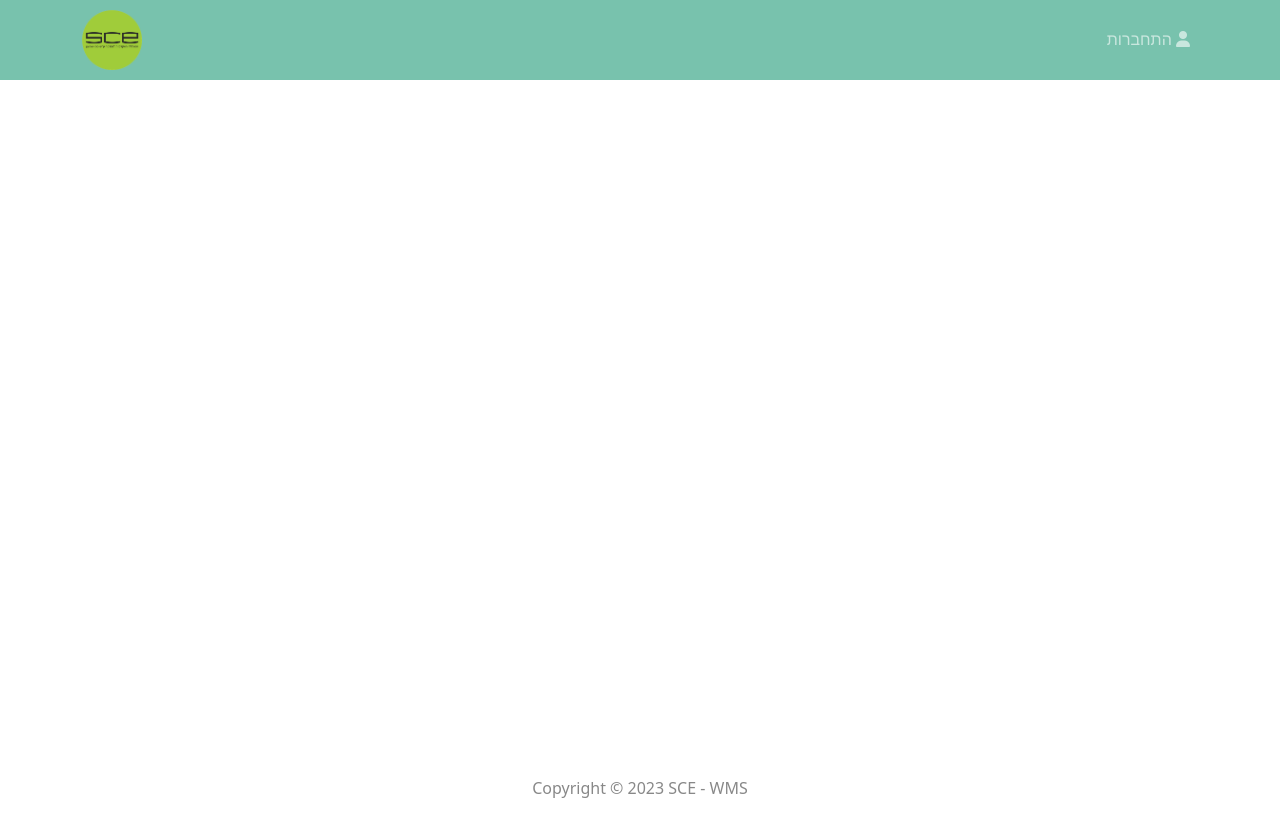
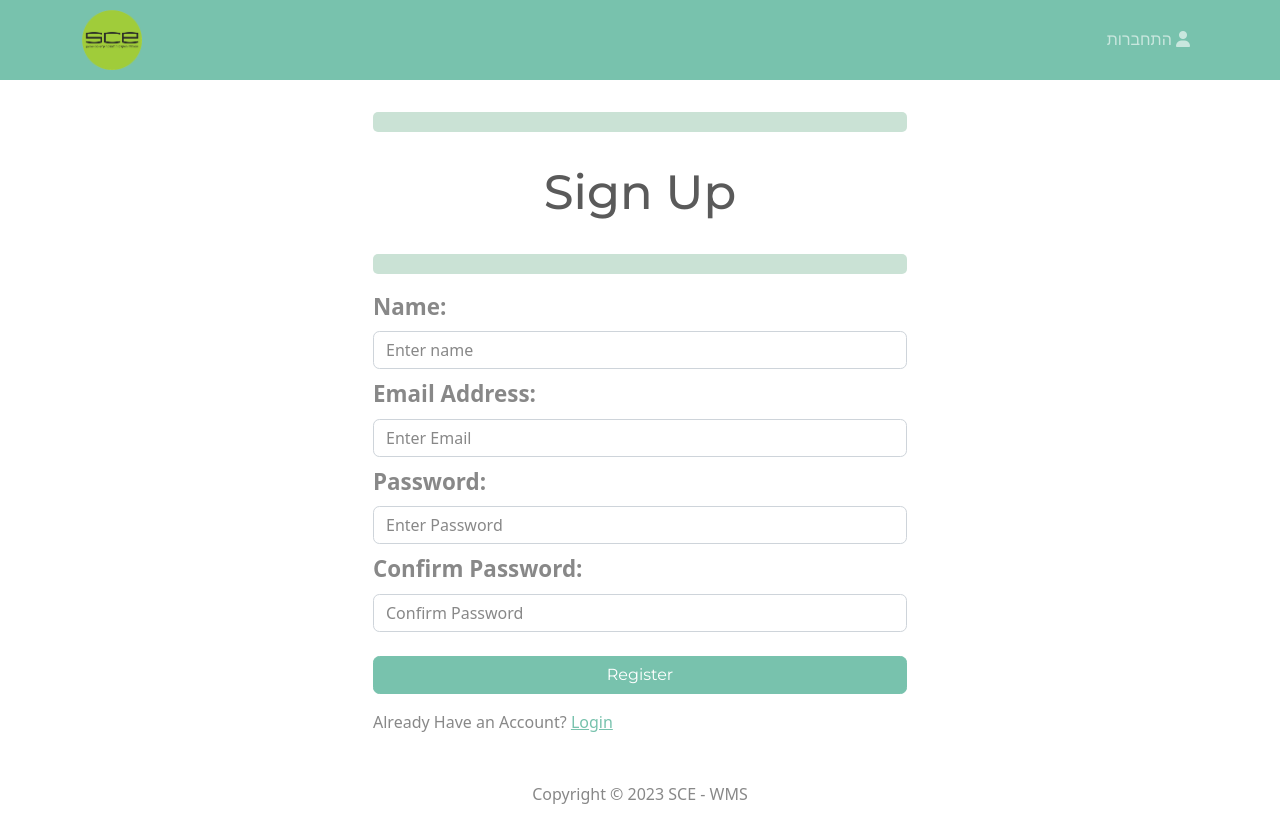
Before and after one commit to MaorSaadia/SCEVC_WMS, a React (Create React App) app in the folder frontend/: page /register in a window 1280 px wide. Built offline with nearby package versions, Linux system fonts and the light colour scheme.

Commit message:
Workin with the login and register screens

```diff
--- a/frontend/public/index.html
+++ b/frontend/public/index.html
@@ -19,7 +19,7 @@
       crossorigin="anonymous"
       referrerpolicy="no-referrer"
     />
-    <title>SCE - WMS</title>
+    <title>SCEVC - WMS</title>
   </head>
   <body>
     <noscript>You need to enable JavaScript to run this app.</noscript>
--- a/frontend/src/App.js
+++ b/frontend/src/App.js
@@ -4,6 +4,8 @@ import { Container } from 'react-bootstrap';
 import Header from './components/Header';
 import Footer from './components/Footer';
 import HomeScreen from './screens/HomeScreen';
+import LoginScreen from './screens/LoginScreen';
+import RegisterScreen from './screens/RegisterScreen';
 
 const App = () => {
   return (
@@ -13,6 +15,8 @@ const App = () => {
         <Container>
           <Routes>
             <Route path="/" element={<HomeScreen />} />
+            <Route path="/login" element={<LoginScreen />} />
+            <Route path="/register" element={<RegisterScreen />} />
           </Routes>
         </Container>
       </main>
--- /dev/null
+++ b/frontend/src/components/FormContainer.js
@@ -0,0 +1,16 @@
+import React from 'react';
+import { Container, Row, Col } from 'react-bootstrap';
+
+function FormContainer({ children }) {
+  return (
+    <Container>
+      <Row className="justify-content-md-center">
+        <Col xs={12} md={6}>
+          {children}
+        </Col>
+      </Row>
+    </Container>
+  );
+}
+
+export default FormContainer;
--- a/frontend/src/index.css
+++ b/frontend/src/index.css
@@ -7,7 +7,7 @@ main {
 }
 
 h1 {
-  font-size: 2rem;
+  font-size: 3rem;
   padding: 1rem 0;
   text-align: center;
 }
@@ -21,3 +21,21 @@ h2 {
 h3 {
   padding: 1rem 0;
 }
+
+strong {
+  font-size: 1.4rem;
+}
+th,
+td {
+  text-align: center;
+  vertical-align: middle;
+}
+
+hr {
+  border: 10px solid SeaGreen;
+  border-radius: 5px;
+}
+.paid {
+  text-align: center;
+  font-size: large;
+}
--- /dev/null
+++ b/frontend/src/screens/LoginScreen.js
@@ -0,0 +1,94 @@
+import React, { useState } from 'react';
+import { Link, useLocation } from 'react-router-dom';
+import {
+  Form,
+  Button,
+  Row,
+  Col,
+  FormGroup,
+  FormLabel,
+  FormControl,
+} from 'react-bootstrap';
+import FormContainer from '../components/FormContainer';
+
+const LoginScreen = () => {
+  const [email, setEmail] = useState('');
+  const [password, setPassword] = useState('');
+
+  //let navigate = useNavigate();
+
+  const { search } = useLocation();
+  const redirect = search ? search.split('=')[1] : '/';
+
+  // console.log(redirect);
+
+  // useEffect(() => {
+  //   if (userInfo) {
+  //     navigate(redirect);
+  //   }
+  // }, [userInfo, redirect]);
+
+  const submitHandler = (e) => {
+    console.log('OK');
+  };
+
+  return (
+    <>
+      {/* <Meta title={'Travel+ | Login'} /> */}
+      <FormContainer>
+        <hr></hr>
+        <h1>התחברות</h1>
+        <hr></hr>
+        <div>
+          <h1> </h1>
+          <h1> </h1>
+        </div>
+        <Form onSubmit={submitHandler}>
+          <FormGroup controlId="email">
+            <FormLabel className="text-center" style={{ width: '100%' }}>
+              <strong>אימייל</strong>
+            </FormLabel>
+            <FormControl
+              type="email"
+              placeholder=""
+              value={email}
+              onChange={(e) => setEmail(e.target.value)}
+            ></FormControl>
+          </FormGroup>
+          <h5> </h5>
+          <FormGroup controlId="password">
+            <FormLabel className="text-center" style={{ width: '100%' }}>
+              <strong>סיסמא</strong>
+            </FormLabel>
+            <FormControl
+              type="password"
+              placeholder=""
+              value={password}
+              onChange={(e) => setPassword(e.target.value)}
+            ></FormControl>
+          </FormGroup>
+          <div>
+            <h2> </h2>
+          </div>
+          <div className="d-grid gap-3">
+            <Button type="submit" variant="primary">
+              התחבר
+            </Button>
+          </div>
+        </Form>
+        <h2> </h2>
+        <Row className="py-3">
+          <Col className="text-center">
+            <strong>עדיין אין לך חשבון?</strong>
+            <Link to={'/register'}>
+              {' '}
+              <strong> הירשם </strong>
+            </Link>
+          </Col>
+        </Row>
+      </FormContainer>
+    </>
+  );
+};
+
+export default LoginScreen;
--- /dev/null
+++ b/frontend/src/screens/RegisterScreen.js
@@ -0,0 +1,116 @@
+import React, { useState, useEffect } from 'react';
+import { Link, useLocation, useNavigate } from 'react-router-dom';
+import {
+  Form,
+  Button,
+  Row,
+  Col,
+  FormGroup,
+  FormLabel,
+  FormControl,
+} from 'react-bootstrap';
+import FormContainer from '../components/FormContainer';
+
+const RegisterScreen = () => {
+  const [name, setName] = useState('');
+  const [email, setEmail] = useState('');
+  const [password, setPassword] = useState('');
+  const [confirmpassword, setConfirmPassword] = useState('');
+  const [message, setMessage] = useState(null);
+
+  let navigate = useNavigate();
+
+  const { location } = useLocation();
+  const redirect = location ? location.split('=')[1] : '/';
+
+  // useEffect(() => {
+  //   if (userInfo) {
+  //     navigate(redirect);
+  //   }
+  // }, [userInfo, redirect, navigate]);
+
+  const submitHandler = (e) => {
+    e.preventDefault();
+
+    if (password !== confirmpassword) {
+      setMessage('Passwords Do Not Match');
+    }
+  };
+
+  return (
+    <>
+      <FormContainer>
+        <hr></hr>
+        <h1>Sign Up</h1>
+        <hr></hr>
+        <Form onSubmit={submitHandler}>
+          <FormGroup controlId="name">
+            <FormLabel>
+              <strong>Name:</strong>
+            </FormLabel>
+            <FormControl
+              type="name"
+              placeholder="Enter name"
+              value={name}
+              onChange={(e) => setName(e.target.value)}
+            ></FormControl>
+          </FormGroup>
+          <h5> </h5>
+          <FormGroup controlId="email">
+            <FormLabel>
+              <strong>Email Address:</strong>
+            </FormLabel>
+            <FormControl
+              type="email"
+              placeholder="Enter Email"
+              value={email}
+              onChange={(e) => setEmail(e.target.value)}
+            ></FormControl>
+          </FormGroup>
+          <h5> </h5>
+
+          <FormGroup controlId="password">
+            <FormLabel>
+              <strong>Password:</strong>
+            </FormLabel>
+            <FormControl
+              type="password"
+              placeholder="Enter Password"
+              value={password}
+              onChange={(e) => setPassword(e.target.value)}
+            ></FormControl>
+          </FormGroup>
+          <h5> </h5>
+
+          <FormGroup controlId="confirmPassword">
+            <FormLabel>
+              <strong>Confirm Password:</strong>
+            </FormLabel>
+            <FormControl
+              type="password"
+              placeholder="Confirm Password"
+              value={confirmpassword}
+              onChange={(e) => setConfirmPassword(e.target.value)}
+            ></FormControl>
+          </FormGroup>
+
+          <div>
+            <h2> </h2>
+          </div>
+          <div className="d-grid gap-3">
+            <Button type="submit" variant="primary">
+              Register
+            </Button>
+          </div>
+        </Form>
+        <Row className="py-3">
+          <Col>
+            Already Have an Account? <Link to={'/login'}>Login</Link>
+          </Col>
+        </Row>
+      </FormContainer>
+    </>
+  );
+};
+
+export default RegisterScreen;
```
